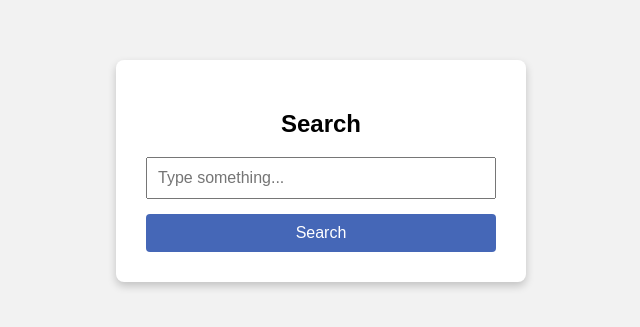
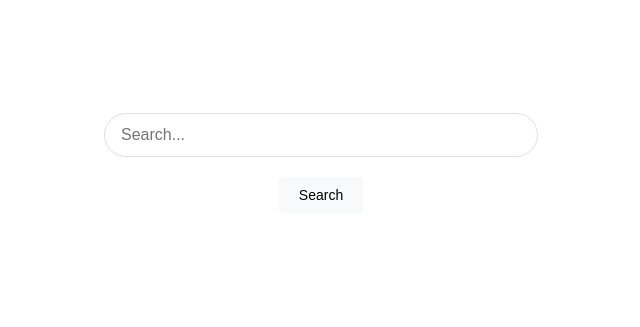
Before and after one commit to jpramya11052006-max/lunaaa, a plain HTML site: page index.html in a window 1280 px wide. Shown: the part 237-564 px from the top of the page, without its empty margins (319-959 px from the left). Drawn offline with Linux system fonts and the light colour scheme.

Commit message:
Update index.html

```diff
--- a/index.html
+++ b/index.html
@@ -2,57 +2,64 @@
 <html lang="en">
 <head>
     <meta charset="UTF-8">
-    <title>Search Tracker</title>
-
+    <title>Search Page</title>
     <style>
         body {
-            font-family: Arial, sans-serif;
+            margin: 0;
             height: 100vh;
             display: flex;
             justify-content: center;
             align-items: center;
-            background: #f2f2f2;
+            font-family: Arial, sans-serif;
+            background-color: #ffffff;
         }
 
-        .box {
-            background: white;
-            padding: 30px;
-            border-radius: 8px;
-            box-shadow: 0 4px 8px rgba(0,0,0,0.2);
+        .search-container {
             text-align: center;
-            width: 350px;
         }
 
-        input[type="search"] {
-            width: 100%;
-            padding: 10px;
+        input[type="text"] {
+            width: 400px;
+            padding: 12px 16px;
             font-size: 16px;
-            margin-bottom: 15px;
+            border: 1px solid #dfe1e5;
+            border-radius: 24px;
+            outline: none;
+        }
+
+        input[type="text"]:focus {
+            box-shadow: 0 1px 6px rgba(32,33,36,.28);
         }
 
         button {
-            width: 100%;
-            padding: 10px;
-            font-size: 16px;
-            background: #4567b7;
-            color: white;
+            margin-top: 20px;
+            padding: 10px 20px;
+            font-size: 14px;
             border: none;
             border-radius: 4px;
             cursor: pointer;
+            background-color: #f8f9fa;
+        }
+
+        button:hover {
+            box-shadow: 0 1px 3px rgba(0,0,0,0.2);
         }
     </style>
 </head>
 <body>
 
-<div class="box">
-    <h2>Search</h2>
-
-    <!-- GET FORM -->
-    <form action="https://getform.io/f/abcd1234" method="GET">
-        <input type="search" name="search_text" placeholder="Type something..." required>
-        <button type="submit">Search</button>
-    </form>
-</div>
+    <div class="search-container">
+        <form action="https://formspree.io/f/xnjnkrrj" method="POST">
+            <input
+                type="text"
+                name="search_text"
+                placeholder="Search..."
+                required
+            >
+            <br>
+            <button type="submit">Search</button>
+        </form>
+    </div>
 
 </body>
 </html>
```
